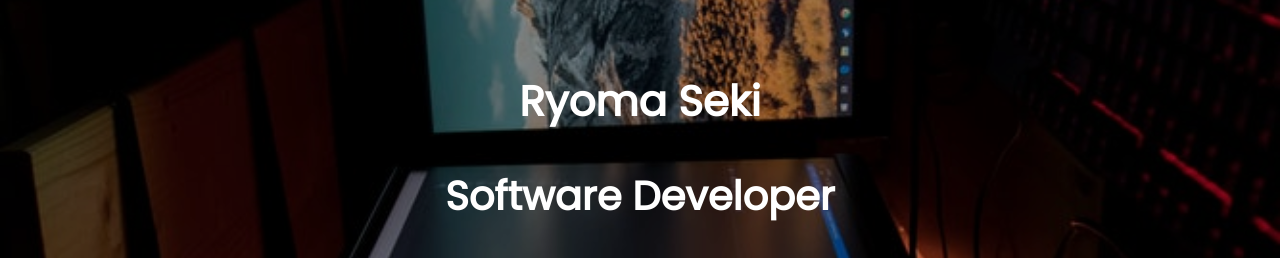
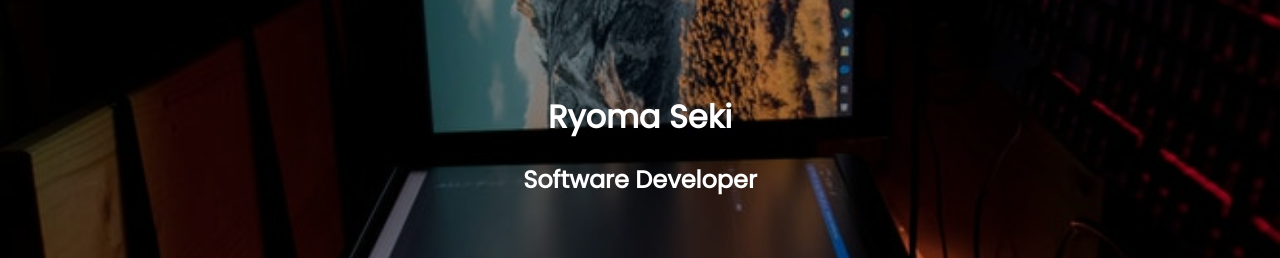
Before and after one commit to Kotoneryuuma/portfolio_git, a plain HTML site: page index.html in a window 1280 px wide. Shown: the part 210-468 px from the top of the page. Drawn offline with Linux system fonts and the light colour scheme.

Commit message:
Update index.css

```diff
--- a/index.css
+++ b/index.css
@@ -33,12 +33,6 @@ svg{
   top:0;
   left: 0;
 
-}
-h1{
-  font-size: 42px;
-}
-h2{
-  font-size: 40px;
 }
 a{
   width: 40px;
```
